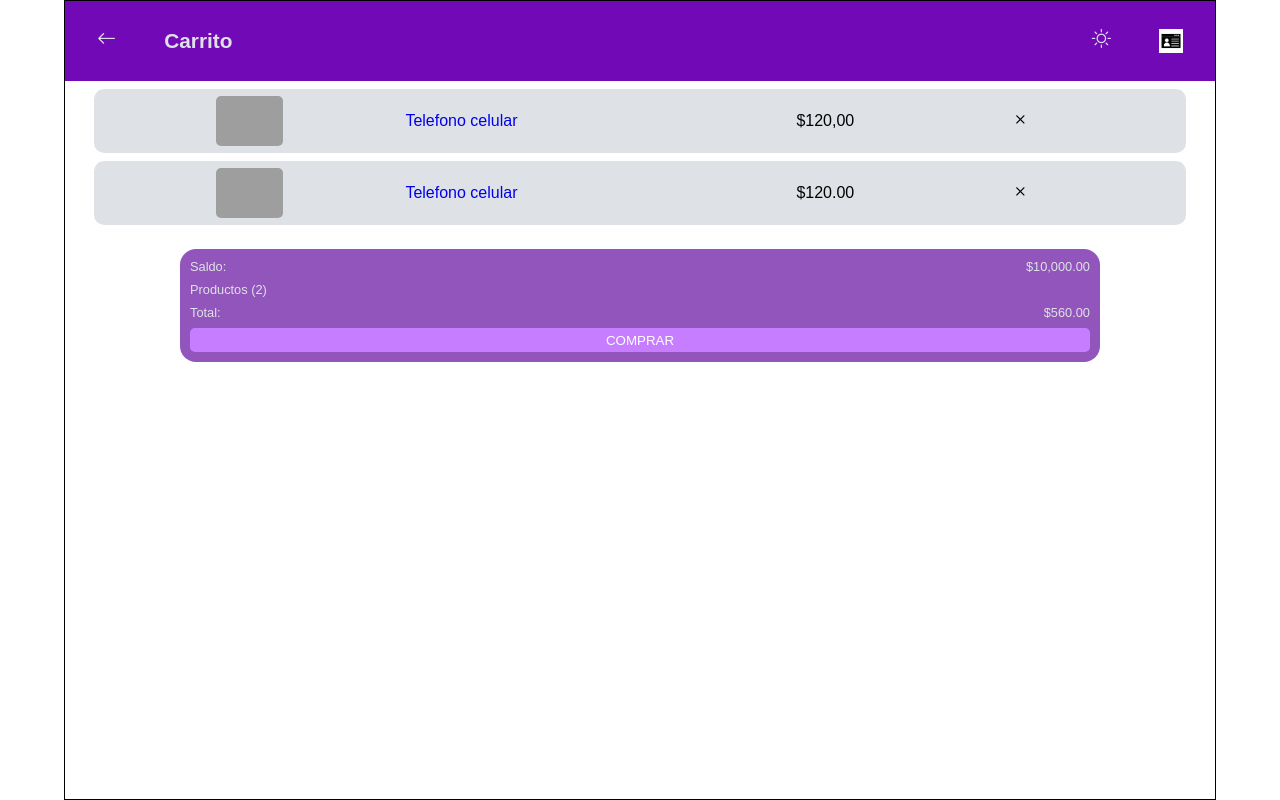
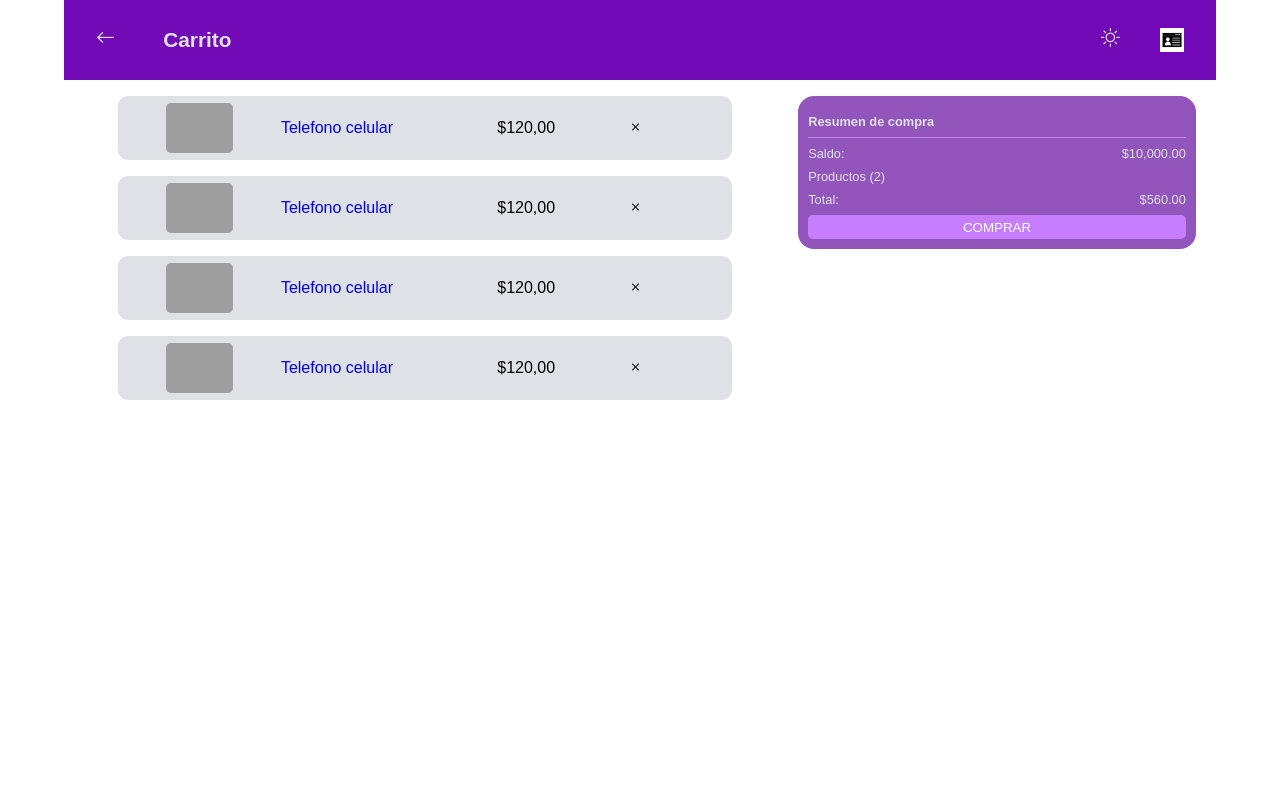
Before and after one commit to Josh27110/Repositorio-Sitio-Web, a PHP site: page / in a window 1280 px wide. Run offline with PHP 8.4, Linux system fonts and the light colour scheme; grey boxes are pictures that could not be loaded.

Commit message:
Terminado de carrito

```diff
--- a/Index.html
+++ b/Index.html
@@ -46,7 +46,7 @@
         </header>
 
         <section class="content">
-
+            <div class="product-content">
                 <div class="product">
                     <div class="product__description">
                         <img src="./img/telefono.jpg" alt="producto" class="product__img">
@@ -54,29 +54,50 @@
                     </div>
                     <div class="product__value">
                         <p class="product__price">$120,00</p>
-                    <i class="bi bi-x modal-navbar__close-icon"></i>
+                        <i class="bi bi-x product__close-icon"></i>
                     </div>
                 </div>
-
                 <div class="product">
                     <div class="product__description">
                         <img src="./img/telefono.jpg" alt="producto" class="product__img">
                         <p><a href="#" class="product__description-details">Telefono celular</a></p>
                     </div>
                     <div class="product__value">
-                    <p class="product__price">$120.00</p>
-                    <i class="bi bi-x modal-navbar__close-icon"></i>
+                        <p class="product__price">$120,00</p>
+                        <i class="bi bi-x product__close-icon"></i>
+                    </div>
+                </div>
+                <div class="product">
+                    <div class="product__description">
+                        <img src="./img/telefono.jpg" alt="producto" class="product__img">
+                        <p><a href="#" class="product__description-details">Telefono celular</a></p>
+                    </div>
+                    <div class="product__value">
+                        <p class="product__price">$120,00</p>
+                        <i class="bi bi-x product__close-icon"></i>
+                    </div>
+                </div>
+                <div class="product">
+                    <div class="product__description">
+                        <img src="./img/telefono.jpg" alt="producto" class="product__img">
+                        <p><a href="#" class="product__description-details">Telefono celular</a></p>
+                    </div>
+                    <div class="product__value">
+                        <p class="product__price">$120,00</p>
+                        <i class="bi bi-x product__close-icon"></i>
+                    </div>
                 </div>
             </div>
 
             <div class="total">
+                <div class="total__resumen">
+                    <p>Resumen de compra</p>
+                </div>
                 <p class="total__inicio">Saldo: <span class="total__saldo">$10,000.00</span></p>
                 <p class="total__description-final">Productos (<span class="total__description">2</span>) </p>
                 <p class="total__final-price">Total: <span class="total__price">$560.00</span></p>
                 <button class="total__checkout">comprar</button>
             </div>
-
-
         </section>
 
     </main>
--- a/sass/style.scss
+++ b/sass/style.scss
@@ -16,7 +16,7 @@ body {
 }
 
 .main-container {
-    border: 1px solid black;
+    // border: 1px solid black;
     width: 20rem;
     height: 100vh;
     margin: auto;
--- a/styles.css
+++ b/styles.css
@@ -25,22 +25,29 @@
   font-size: 1.2rem;
   margin-left: 2rem;
 }
+.header__logo__list-icon:hover {
+  cursor: pointer;
+}
 .header__logo__title {
   font-size: 1.3rem;
 }
 .header__cart-avatar {
   width: 30%;
+  gap: 2rem;
   display: flex;
   justify-content: space-around;
 }
 @media (min-width: 1000px) {
   .header__cart-avatar {
     justify-content: flex-end;
-    gap: 3rem;
+    gap: 2.5rem;
   }
 }
 .header__cart-avatar__i {
   font-size: 1.2rem;
+}
+.header__cart-avatar__i:hover {
+  cursor: pointer;
 }
 .header__cart-avatar__icon {
   width: 1.5rem;
@@ -107,10 +114,35 @@
   flex-direction: column;
   gap: 0.5rem;
   align-items: center;
+  padding: 0.5rem;
+}
+@media (min-width: 1000px) {
+  .content {
+    display: flex;
+    flex-direction: row;
+    justify-content: space-around;
+    align-items: flex-start;
+  }
+}
+
+.product-content {
+  display: flex;
+  align-items: center;
+  flex-direction: column;
+  gap: 1rem;
+}
+@media (min-width: 1000px) {
+  .product-content {
+    display: flex;
+    flex-direction: column;
+    width: 60%;
+    gap: 1rem;
+  }
 }
 
 .product {
-  height: 4rem;
+  padding: 0 1rem;
+  height: 4.5rem;
   width: 95%;
   background-color: #DEE2E6;
   border-radius: 10px;
@@ -122,6 +154,7 @@
   display: flex;
   justify-content: space-evenly;
   align-items: center;
+  gap: 1rem;
 }
 .product__description-details {
   text-decoration: none;
@@ -136,19 +169,33 @@
   align-items: center;
   justify-content: space-evenly;
 }
+.product__close-icon:hover {
+  cursor: pointer;
+}
+@media (min-width: 1000px) {
+  .product {
+    width: 90%;
+    height: 4rem;
+  }
+}
 
 .total {
   display: flex;
   flex-direction: column;
   align-items: stretch;
   gap: 0.5rem;
-  margin-top: 1rem;
+  margin-top: 0.5rem;
   background-color: #9255bb;
   width: 80%;
   border-radius: 1rem;
   padding: 10px;
   color: #DEE2E6;
   font-size: 0.8rem;
+}
+.total__resumen {
+  padding: 0.5rem 0;
+  font-weight: 600;
+  border-bottom: 1px solid #C77DFF;
 }
 .total__saldo, .total__price {
   float: inline-end;
@@ -160,6 +207,17 @@
   height: 1.5rem;
   color: #fff;
   text-transform: uppercase;
+}
+.total__checkout:hover {
+  cursor: pointer;
+  opacity: 0.7;
+  border: 1px solid #7209B7;
+}
+@media (min-width: 1000px) {
+  .total {
+    width: 35%;
+    margin-top: 0;
+  }
 }
 
 * {
@@ -173,7 +231,6 @@ body {
 }
 
 .main-container {
-  border: 1px solid black;
   width: 20rem;
   height: 100vh;
   margin: auto;
```
Also changed, not shown: sass/_check.scss (+15 -1 lines), sass/_content.scss (+30 -3 lines), sass/_header.scss (+8 -1 lines), 1 other file. Lines whose indentation alone changed are shown as unchanged.
